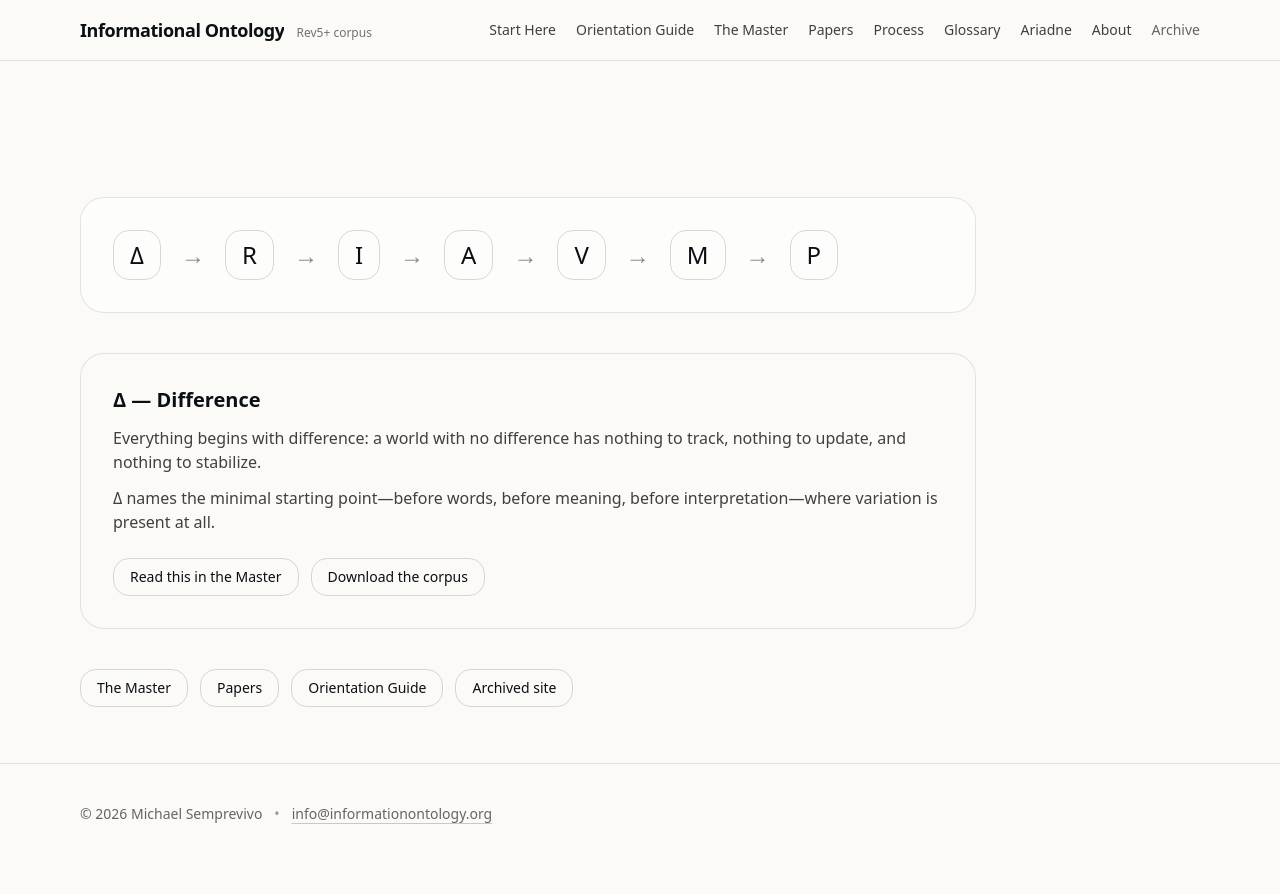
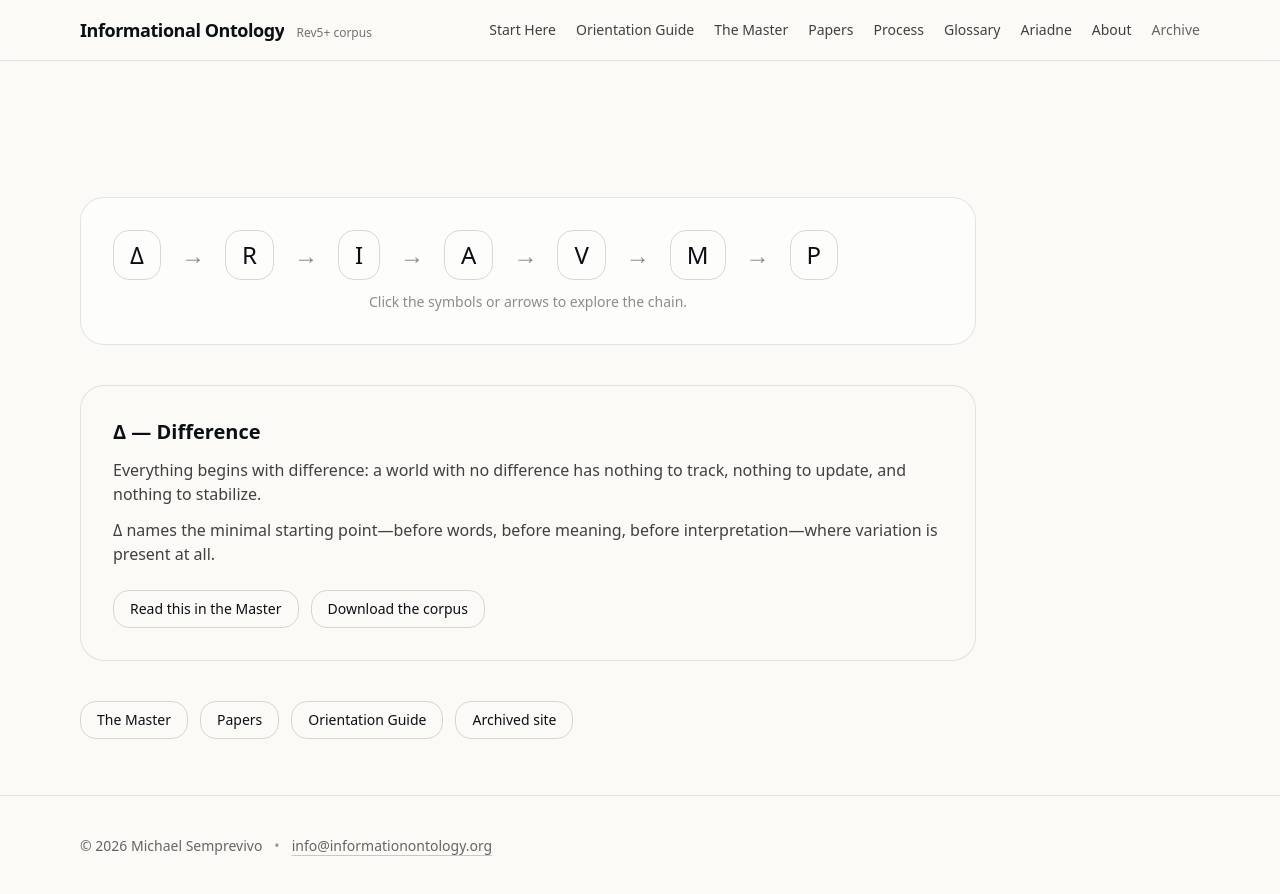
Before and after one commit to MindsEye69/information-ontology-site, a Next.js app: page /start-here in a window 1280 px wide. Before the commit the page ends 864 px from the top, so only its background shows below. Built offline with nearby package versions, Linux system fonts and the light colour scheme.

Commit message:
Instructions for interactive chain

```diff
--- a/components/regime-chain-explorer.tsx
+++ b/components/regime-chain-explorer.tsx
@@ -158,6 +158,9 @@ export default function RegimeChainExplorer() {
               </div>
             ))}
           </div>
+          <p className="mt-3 text-sm text-black/45 text-center">
+            Click the symbols or arrows to explore the chain.
+          </p>
         </div>
 
         <div className="mt-10 min-h-[220px] rounded-3xl border border-black/10 bg-paper p-6 md:p-8">
```
